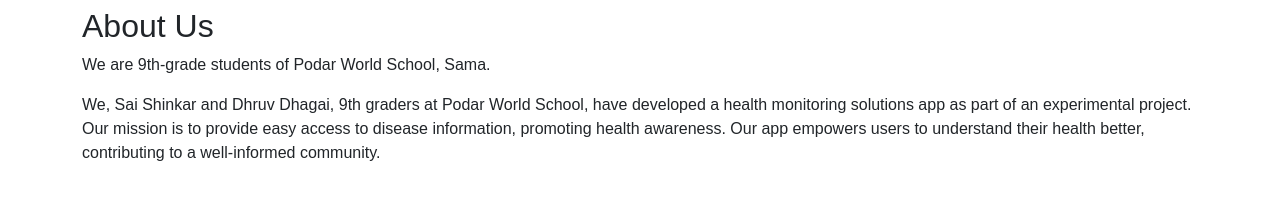
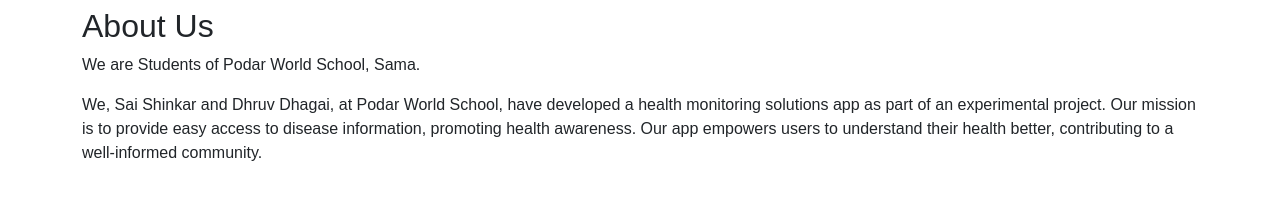
Before and after one commit to saishinkar2/healthainexus, a plain HTML site: page about.html in a window 1280 px wide. Shown: the part 73-271 px from the top of the page. Drawn offline with nearby package versions, Linux system fonts and the light colour scheme.

Commit message:
Removed Grade Information

```diff
--- a/about.html
+++ b/about.html
@@ -29,8 +29,8 @@
         <div class="container">
             <section class="about">
                 <h2>About Us</h2>
-                <p>We are 9th-grade students of Podar World School, Sama.</p>
-                <p>We, Sai Shinkar and Dhruv Dhagai, 9th graders at Podar World School, have developed a health monitoring solutions app as part of an experimental project. Our mission is to provide easy access to disease information, promoting health awareness. Our app empowers users to understand their health better, contributing to a well-informed community. </p>
+                <p>We are Students of Podar World School, Sama.</p>
+                <p>We, Sai Shinkar and Dhruv Dhagai, at Podar World School, have developed a health monitoring solutions app as part of an experimental project. Our mission is to provide easy access to disease information, promoting health awareness. Our app empowers users to understand their health better, contributing to a well-informed community. </p>
             </section>
 
             <section class="github-section">
```
